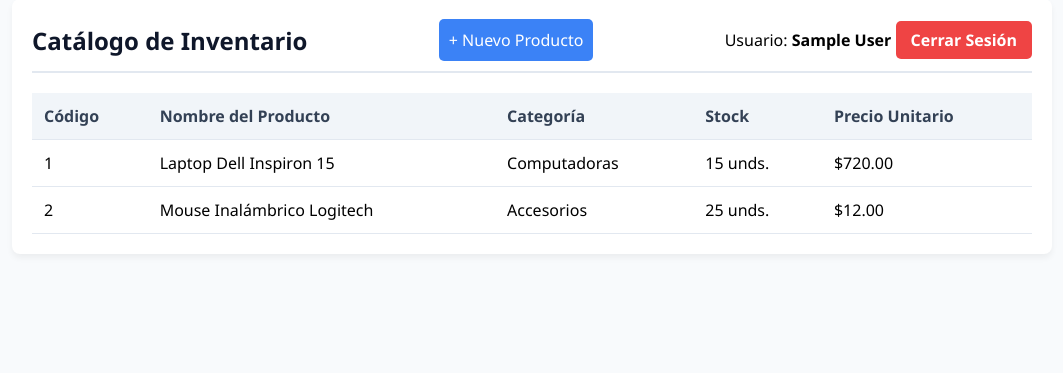
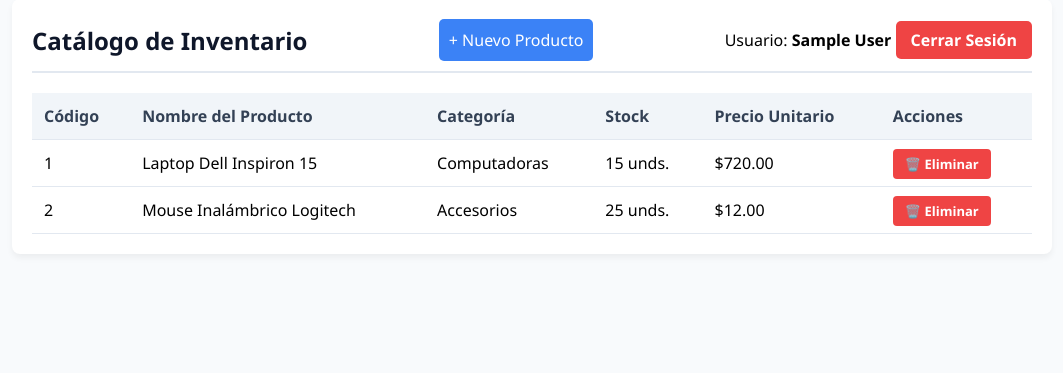
Before and after one commit to Criss0726/sistema_inventario_ventas, a PHP site: page /inventario.php in a window 1280 px wide. Shown: the part 29-402 px from the top of the page, without its empty margins (108-1171 px from the left). Run offline with PHP 8.4, Linux system fonts and the light colour scheme; the visitor is signed in with stand-in values (Sample User, id 1); data comes from the database, SQL or seed files in the repository.

Commit message:
Agregada funcionalidad DELETE dinámica y confirmación JavaScript

```diff
--- a/inventario.php
+++ b/inventario.php
@@ -104,6 +104,19 @@ $resultado = $conn->query($sql);
             color: #dc2626;
             font-weight: bold;
         }
+        .btn-eliminar {
+    background-color: #ef4444;
+    color: white;
+    padding: 6px 12px;
+    text-decoration: none;
+    border-radius: 4px;
+    font-size: 13px;
+    font-weight: bold;
+}
+
+.btn-eliminar:hover {
+    background-color: #b91c1c;
+}
 
     </style>
 
@@ -148,6 +161,7 @@ $resultado = $conn->query($sql);
                 <th>Categoría</th>
                 <th>Stock</th>
                 <th>Precio Unitario</th>
+                <th>Acciones</th>
 
             </tr>
 
@@ -189,7 +203,13 @@ $resultado = $conn->query($sql);
                     <td>
                         $<?php echo number_format($fila['precio'], 2); ?>
                     </td>
-
+<td>
+    <a href="eliminar_producto.php?id=<?php echo $fila['id']; ?>"
+       class="btn-eliminar"
+       onclick="return confirm('¿Estás absolutamente seguro de eliminar el producto: <?php echo $fila['nombre_producto']; ?>?');">
+        🗑️ Eliminar
+    </a>
+</td>
                 </tr>
 
         <?php
```
Also changed, not shown: eliminar_producto.php (added, +54 -0 lines).
